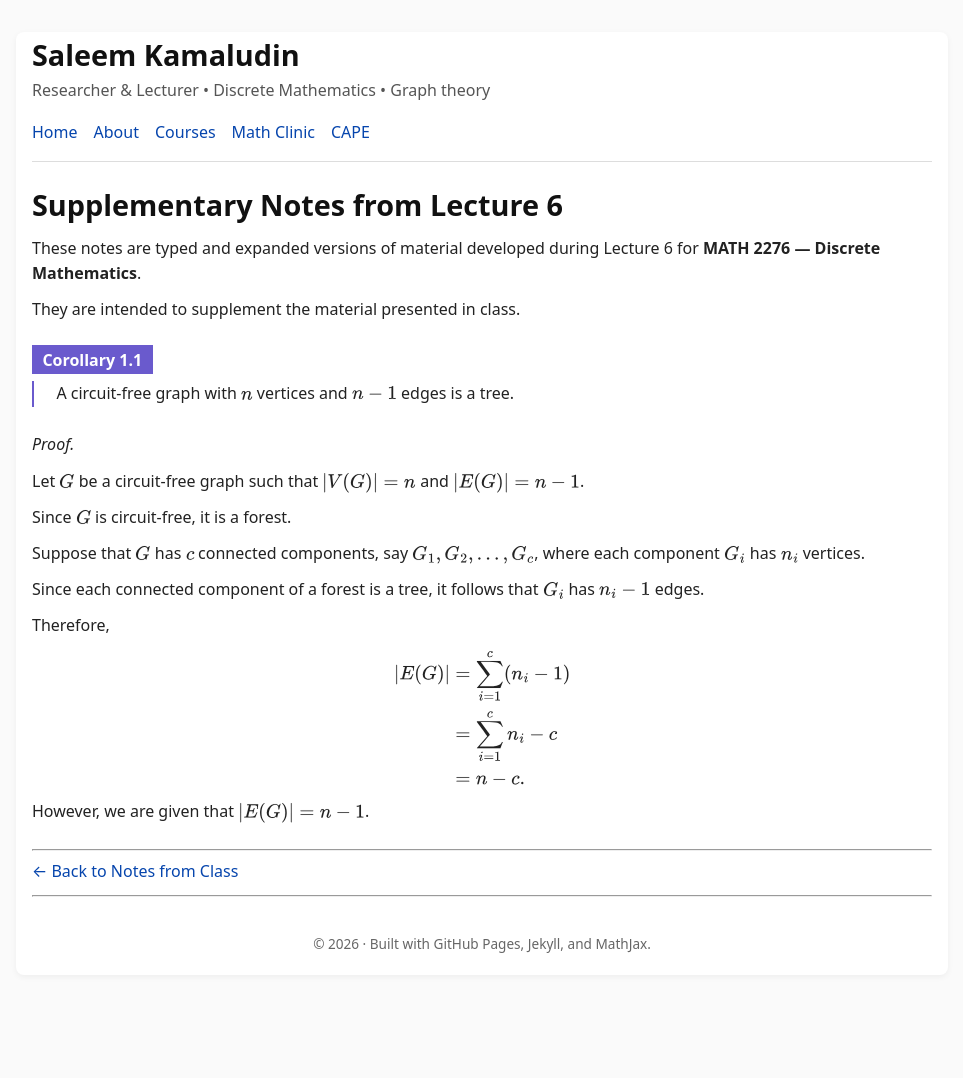
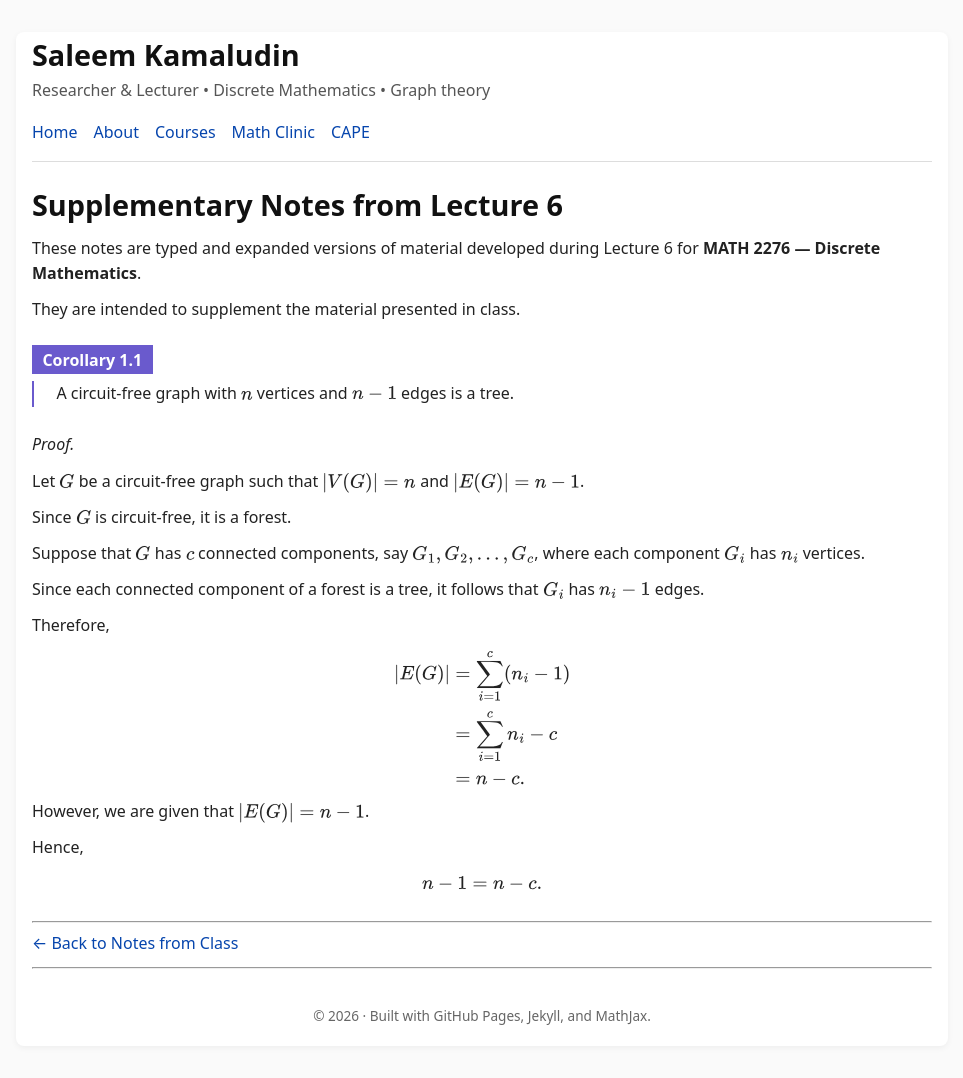
Before and after one commit to SaleemKamaludin/SaleemKamaludin.github.io, a Jekyll site: the page built from courses/math-2276/notes-from-class/supplementary-lecture-6/index.md, in a window 1280 px wide. Shown: the whole page, without its empty margins (158-1121 px from the left). Built offline with Jekyll 4.4.1, drawn with Linux system fonts in a browser that asks for light colours; before the commit the page ends 1007 px from its top, so only the background shows below that.

Commit message:
Continue edge count argument in Corollary 1.1 proof

```diff
--- a/courses/math-2276/notes-from-class/supplementary-lecture-6/index.md
+++ b/courses/math-2276/notes-from-class/supplementary-lecture-6/index.md
@@ -88,6 +88,22 @@ They are intended to supplement the material presented in class.
     </p>
 
   </div>
+
+  <div id="cor-circuit-free-n-minus-1-tree-proof-equate-edge-counts">
+
+    <p>
+      Hence,
+    </p>
+
+    <div class="display-math">
+
+\[
+n-1=n-c.
+\]
+
+    </div>
+
+  </div>
 </div>
 
 ---
```
